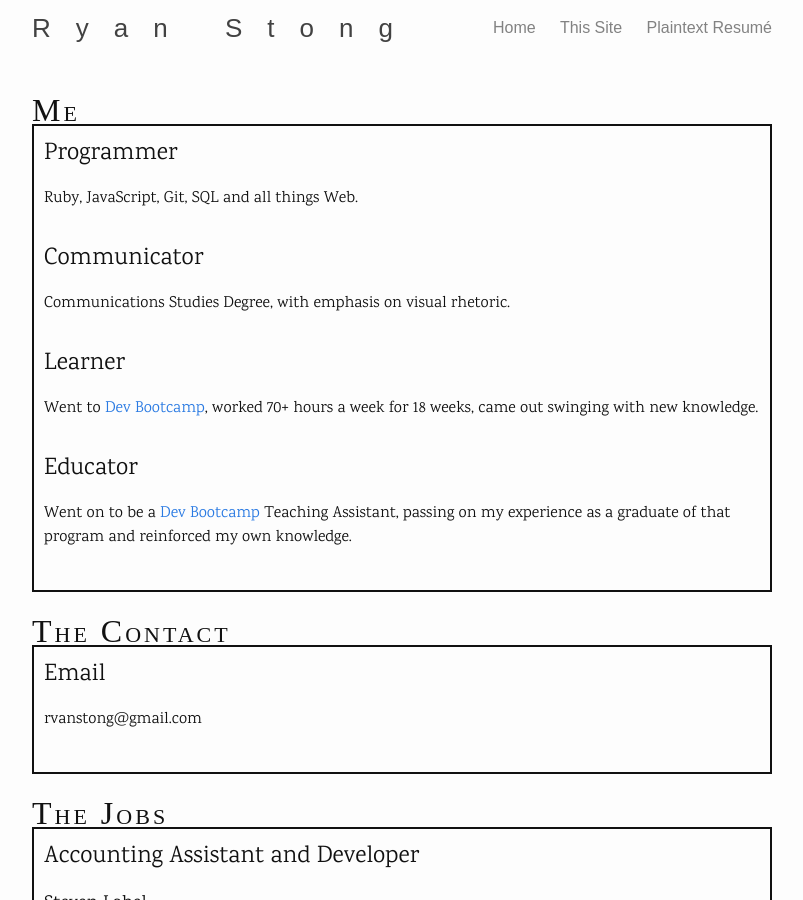
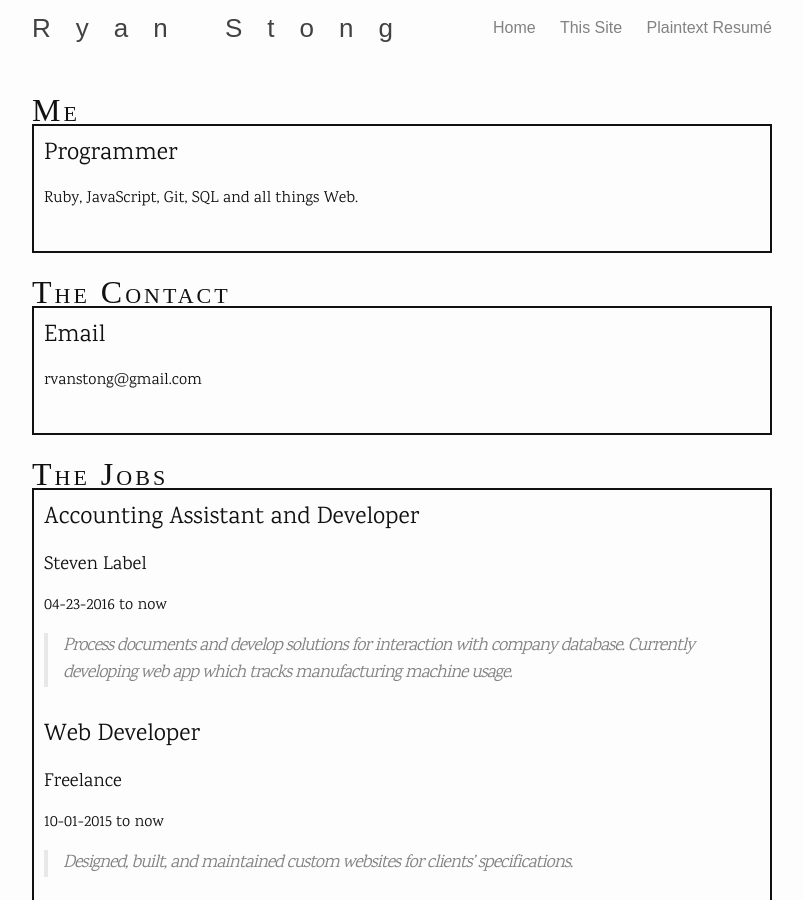
Before and after one commit to descartez/descartez.github.io, a Jekyll site: the page built from index.html, in a window 1280 px wide and 900 px high. Shown: the whole window, without its empty margins (238-1041 px from the left). Built offline with Jekyll 4.4.1, drawn with Linux system fonts in a browser that asks for light colours; some web fonts are replaced.

Commit message:
streamlines me section

```diff
--- a/index.html
+++ b/index.html
@@ -9,18 +9,6 @@ layout: default
     <li>
       <h2>Programmer</h2>
       <p>Ruby, JavaScript, Git, SQL and all things Web.</p>
-    </li>
-    <li>
-      <h2>Communicator</h2>
-      <p>Communications Studies Degree, with emphasis on visual rhetoric.</p>
-    </li>
-    <li>
-      <h2>Learner</h2>
-      <p>Went to <a href='http://devbootcamp.com/'>Dev Bootcamp</a>, worked 70+ hours a week for 18 weeks, came out swinging with new knowledge.</p>
-    </li>
-    <li>
-      <h2>Educator</h2>
-      <p>Went on to be a <a href='http://devbootcamp.com/'>Dev Bootcamp</a> Teaching Assistant, passing on my experience as a graduate of that program and reinforced my own knowledge.</p>
     </li>
   </ul>
 
```
